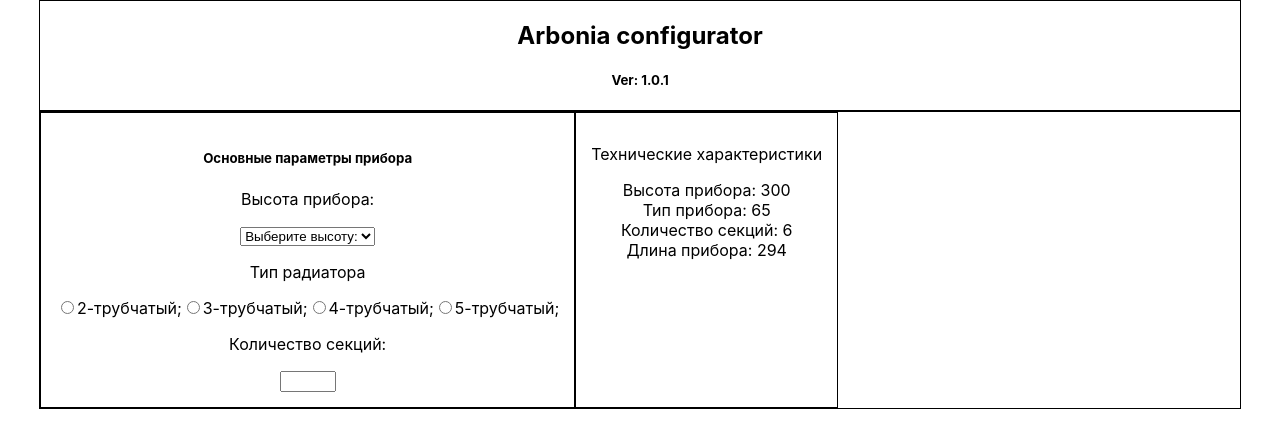
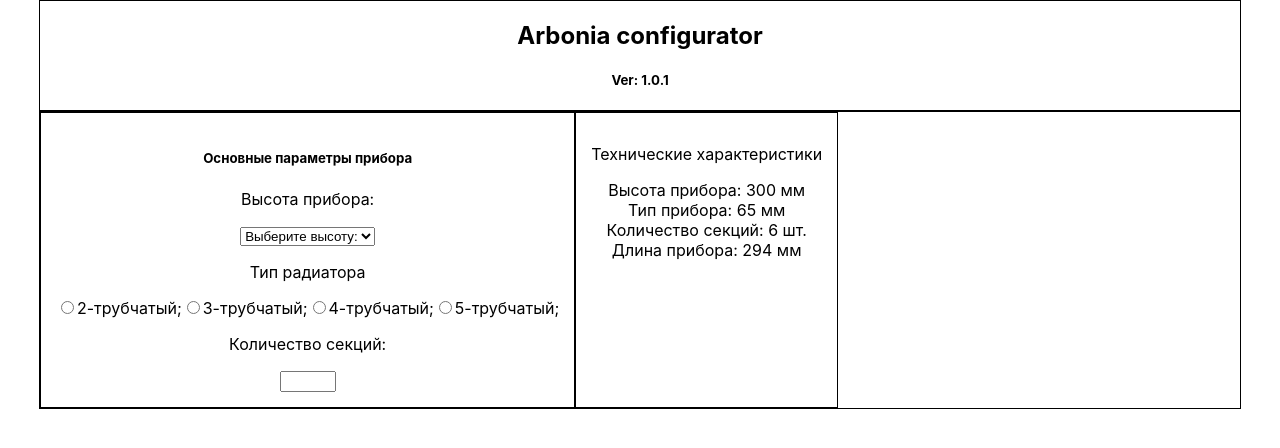
Before and after one commit to Richard-Sharp/Arbonia-configurator, a React (Create React App) app: page / in a window 1280 px wide. Shown: the top 448 px of the page. Built offline with nearby package versions, Linux system fonts and the light colour scheme.

Commit message:
Ver: 1.0.1_3: Added context. Connected components and reducer. Props are thrown through a 'connect'.

```diff
--- a/src/components/MainParams/ParamInfo/Specifications.js
+++ b/src/components/MainParams/ParamInfo/Specifications.js
@@ -9,28 +9,28 @@
 				<div>
 					<span>Высота прибора: </span>
 					<span>
-						{props.height}
+						{props.height} мм
 					</span>
 				</div>
 
 				<div>
 					<span>Тип прибора: </span>
 					<span>
-						{props.type}
+						{props.type} мм
 					</span>
 				</div>
 
 				<div>
 					<span>Количество секций: </span>
 					<span>
-						{props.quantitySections}
+						{props.quantitySections} шт.
 					</span>
 				</div>
 
 	<div>
 					<span>Длина прибора: </span>
 					<span>
-						{props.quantitySections*45 + 24}
+						{props.quantitySections*45 + 24} мм
 					</span>
 				</div>
 
```
